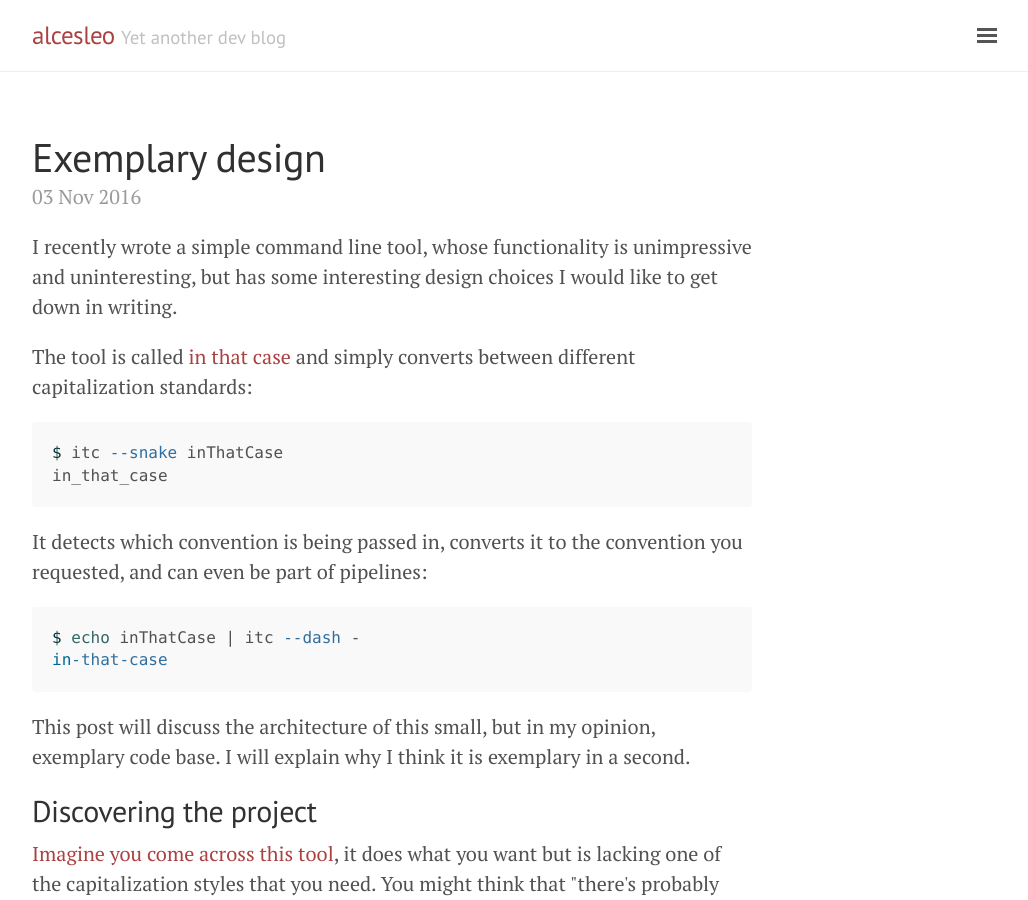
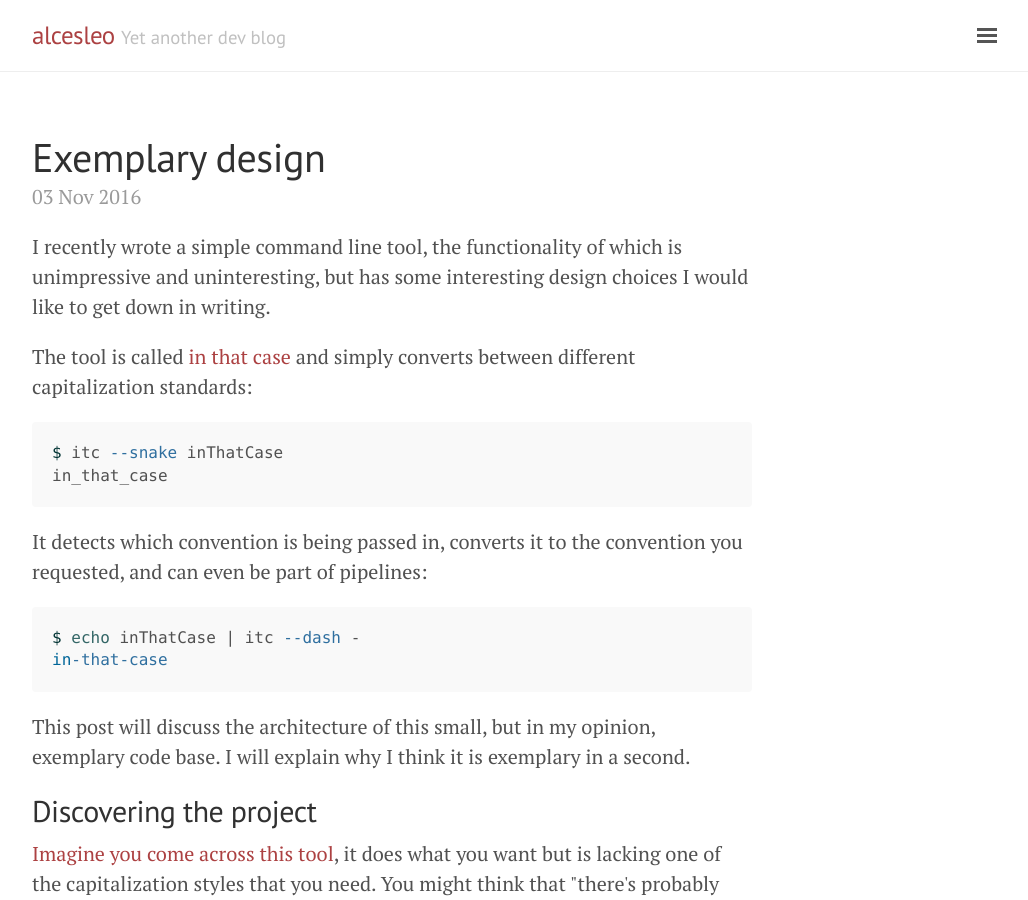
Before and after one commit to jsborjesson/jsborjesson.github.io, a Jekyll site: the page built from _posts/2016-11-03-exemplary-design.md, in a window 1280 px wide and 900 px high. Shown: the whole window, without its empty margins (248-1276 px from the left). Built offline with Jekyll 4.4.1, drawn with Linux system fonts in a browser that asks for light colours.

Commit message:
Fuck you English

```diff
--- a/_posts/2016-11-03-exemplary-design.md
+++ b/_posts/2016-11-03-exemplary-design.md
@@ -3,7 +3,7 @@ layout: post
 title: Exemplary design
 ---
 
-I recently wrote a simple command line tool, whose functionality is
+I recently wrote a simple command line tool, the functionality of which is
 unimpressive and uninteresting, but has some interesting design choices I would
 like to get down in writing.
 
```
